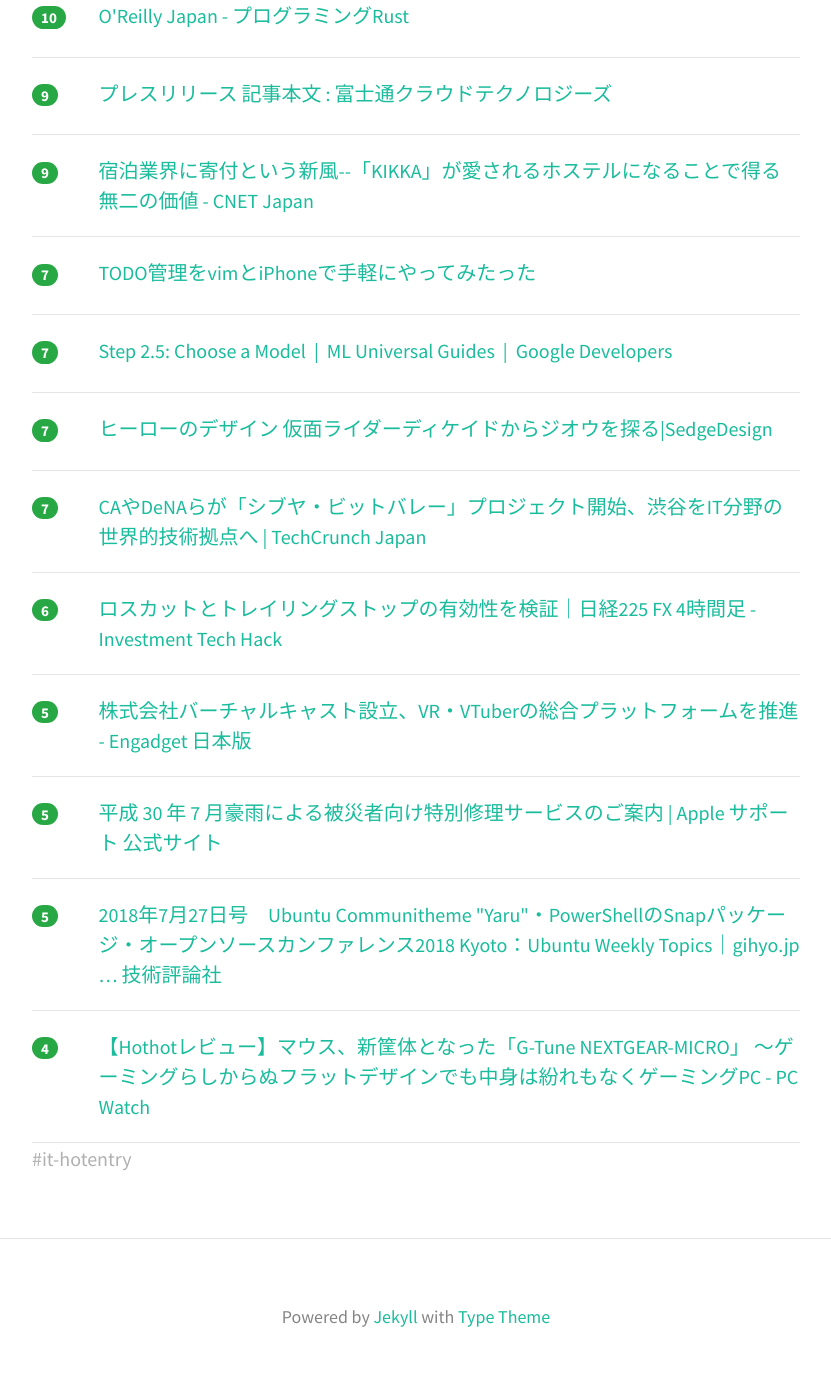
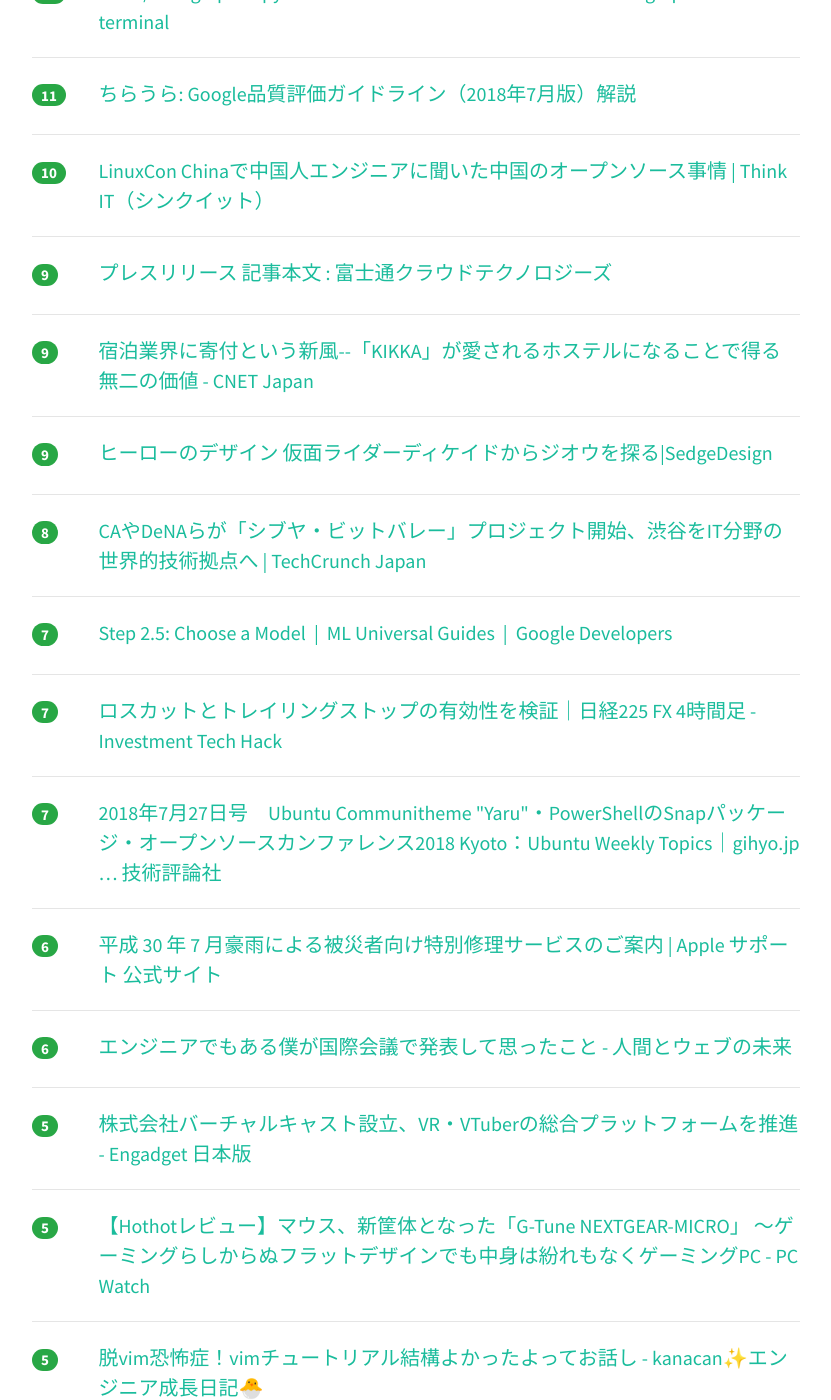
Before and after one commit to yatta47/hatena-matome-site, a Jekyll site: the page built from _posts/2018-07-28-hatena.md, in a window 1280 px wide and 1400 px high, scrolled down 4805 px. Shown: the whole window, without its empty margins (224-1055 px from the left). Built offline with Jekyll 4.4.1, drawn with Linux system fonts in a browser that asks for light colours; nearby versions of some CDN libraries; some of the changed text lies outside the part shown.

Commit message:
Updated 2018-07-28

```diff
--- a/_posts/2018-07-28-hatena.md
+++ b/_posts/2018-07-28-hatena.md
@@ -1,79 +1,79 @@
 ---
 layout: post
 title:  "2018-07-28 はてぶIT"
-date:   2018-07-28 17:03:01
+date:   2018-07-28 18:01:50
 tags: [it-hotentry]
 ---
-60 件のデータあり
+66 件のデータあり
 
 <hr><div class="row">
-<div class="col-1"><span class="badge badge-pill badge-success h2">217</span></div>
+<div class="col-1"><span class="badge badge-pill badge-success h2">222</span></div>
 <div class="col-11"><a href='http://twitter.com/HiromitsuTakagi/status/1022834429356531712' target='_blank'>Hiromitsu Takagiさんのツイート: "全く出鱈目な注意喚起。対策の案内が出鱈目。 https://t.co/gTCApCppvV （ネットワーク報道部記者 郡義之 飯田耕太）"</a></div>
 </div>
 <hr>
 <div class="row">
-<div class="col-1"><span class="badge badge-pill badge-success h2">160</span></div>
+<div class="col-1"><span class="badge badge-pill badge-success h2">176</span></div>
+<div class="col-11"><a href='https://blog.amedama.jp/entry/2018/07/28/003342' target='_blank'>Python: Selenium + Headless Chrome で Web ページ全体のスクリーンショットを撮る - CUBE SUGAR CONTAINER</a></div>
+</div>
+<hr>
+<div class="row">
+<div class="col-1"><span class="badge badge-pill badge-success h2">171</span></div>
 <div class="col-11"><a href='https://tech.nikkeibp.co.jp/atcl/nxt/news/18/02165/' target='_blank'>多摩のビル建設現場火災、AWS向けデータセンターの可能性が濃厚 | 日経 xTECH（クロステック）</a></div>
 </div>
 <hr>
 <div class="row">
-<div class="col-1"><span class="badge badge-pill badge-success h2">160</span></div>
-<div class="col-11"><a href='https://blog.amedama.jp/entry/2018/07/28/003342' target='_blank'>Python: Selenium + Headless Chrome で Web ページ全体のスクリーンショットを撮る - CUBE SUGAR CONTAINER</a></div>
-</div>
-<hr>
-<div class="row">
-<div class="col-1"><span class="badge badge-pill badge-success h2">147</span></div>
+<div class="col-1"><span class="badge badge-pill badge-success h2">155</span></div>
 <div class="col-11"><a href='http://kabumatome.doorblog.jp/archives/65923409.html' target='_blank'>安藤ハザマ、Amazonの新データセンターと噂の工事中建物を燃やす : 市況かぶ全力２階建</a></div>
 </div>
 <hr>
 <div class="row">
-<div class="col-1"><span class="badge badge-pill badge-success h2">144</span></div>
+<div class="col-1"><span class="badge badge-pill badge-success h2">154</span></div>
 <div class="col-11"><a href='http://nomolk.hatenablog.com/entry/2018/07/28/005600' target='_blank'>Python+OpenCVで居眠りを検出してArduinoでエアコンの設定温度を下げる - nomolkのブログ</a></div>
 </div>
 <hr>
 <div class="row">
-<div class="col-1"><span class="badge badge-pill badge-success h2">86</span></div>
+<div class="col-1"><span class="badge badge-pill badge-success h2">87</span></div>
 <div class="col-11"><a href='http://halide-lang.org/' target='_blank'>Halide</a></div>
 </div>
 <hr>
 <div class="row">
-<div class="col-1"><span class="badge badge-pill badge-success h2">46</span></div>
+<div class="col-1"><span class="badge badge-pill badge-success h2">62</span></div>
+<div class="col-11"><a href='https://smhn.info/201807-nhk-trendmicro' target='_blank'>NHK、トレンドマイクロの言い分を垂れ流し。本当に必要な対策を掲載せず – すまほん!!</a></div>
+</div>
+<hr>
+<div class="row">
+<div class="col-1"><span class="badge badge-pill badge-success h2">48</span></div>
 <div class="col-11"><a href='https://qiita.com/cawpea/items/c6cc6e2b9baaec1bca62' target='_blank'>Vue.jsで開発を始める前に決めておきたい事</a></div>
 </div>
 <hr>
 <div class="row">
-<div class="col-1"><span class="badge badge-pill badge-success h2">41</span></div>
-<div class="col-11"><a href='https://smhn.info/201807-nhk-trendmicro' target='_blank'>NHK、トレンドマイクロの言い分を垂れ流し。本当に必要な対策を掲載せず – すまほん!!</a></div>
+<div class="col-1"><span class="badge badge-pill badge-success h2">40</span></div>
+<div class="col-11"><a href='https://qiita.com/HeRo/items/4e65dcc82783b2766c03' target='_blank'>GAS のGoogle謹製CLIツール clasp</a></div>
 </div>
 <hr>
 <div class="row">
 <div class="col-1"><span class="badge badge-pill badge-success h2">35</span></div>
-<div class="col-11"><a href='https://qiita.com/HeRo/items/4e65dcc82783b2766c03' target='_blank'>GAS のGoogle謹製CLIツール clasp</a></div>
+<div class="col-11"><a href='https://design-develop.net/design/20-free-adobe-xd-ui-kits.html' target='_blank'>デザイナーのための フリーAdobe XD用UIキット20種「20 Free Adobe XD UI Kits For Web & Mobile App Designers」 | DesignDevelop</a></div>
+</div>
+<hr>
+<div class="row">
+<div class="col-1"><span class="badge badge-pill badge-success h2">33</span></div>
+<div class="col-11"><a href='https://tatsu-zine.com/books/clean-architecture' target='_blank'>Clean Architecture 達人に学ぶソフトウェアの構造と設計【委託】 - 達人出版会</a></div>
 </div>
 <hr>
 <div class="row">
 <div class="col-1"><span class="badge badge-pill badge-success h2">32</span></div>
-<div class="col-11"><a href='https://tatsu-zine.com/books/clean-architecture' target='_blank'>Clean Architecture 達人に学ぶソフトウェアの構造と設計【委託】 - 達人出版会</a></div>
+<div class="col-11"><a href='https://sudofox.hatenablog.com/entry/2018/07/28/063745' target='_blank'>An Open Letter to Google - austinburk's blog</a></div>
 </div>
 <hr>
 <div class="row">
 <div class="col-1"><span class="badge badge-pill badge-success h2">31</span></div>
-<div class="col-11"><a href='https://sudofox.hatenablog.com/entry/2018/07/28/063745' target='_blank'>An Open Letter to Google - austinburk's blog</a></div>
+<div class="col-11"><a href='https://fa-works.com/blog/how-to-receive-a-million-packets' target='_blank'>100万ppsを受信するプログラムを書くのはどのくらい難しいのか？【翻訳】CloudFlare ブログ | FAworks</a></div>
 </div>
 <hr>
 <div class="row">
 <div class="col-1"><span class="badge badge-pill badge-success h2">29</span></div>
-<div class="col-11"><a href='https://design-develop.net/design/20-free-adobe-xd-ui-kits.html' target='_blank'>デザイナーのための フリーAdobe XD用UIキット20種「20 Free Adobe XD UI Kits For Web & Mobile App Designers」 | DesignDevelop</a></div>
-</div>
-<hr>
-<div class="row">
-<div class="col-1"><span class="badge badge-pill badge-success h2">28</span></div>
 <div class="col-11"><a href='https://japan.cnet.com/article/35122553/' target='_blank'>［ブックレビュー］伝えるコツは順番にあった--「一番伝わる説明の順番」 - CNET Japan</a></div>
-</div>
-<hr>
-<div class="row">
-<div class="col-1"><span class="badge badge-pill badge-success h2">28</span></div>
-<div class="col-11"><a href='https://fa-works.com/blog/how-to-receive-a-million-packets' target='_blank'>100万ppsを受信するプログラムを書くのはどのくらい難しいのか？【翻訳】CloudFlare ブログ | FAworks</a></div>
 </div>
 <hr>
 <div class="row">
@@ -82,28 +82,38 @@ tags: [it-hotentry]
 </div>
 <hr>
 <div class="row">
+<div class="col-1"><span class="badge badge-pill badge-success h2">27</span></div>
+<div class="col-11"><a href='https://speakerdeck.com/budougumi0617/traps-and-explanations-in-go' target='_blank'>初級者向けGoの落とし穴と解説 / Traps and Explanations in Go - Speaker Deck</a></div>
+</div>
+<hr>
+<div class="row">
 <div class="col-1"><span class="badge badge-pill badge-success h2">26</span></div>
 <div class="col-11"><a href='https://qiita.com/msssgur/items/a0c4ceeabb68e9ed9743' target='_blank'>chrootとDockerの使い分け</a></div>
 </div>
 <hr>
 <div class="row">
-<div class="col-1"><span class="badge badge-pill badge-success h2">26</span></div>
-<div class="col-11"><a href='https://speakerdeck.com/budougumi0617/traps-and-explanations-in-go' target='_blank'>初級者向けGoの落とし穴と解説 / Traps and Explanations in Go - Speaker Deck</a></div>
-</div>
-<hr>
-<div class="row">
-<div class="col-1"><span class="badge badge-pill badge-success h2">23</span></div>
+<div class="col-1"><span class="badge badge-pill badge-success h2">25</span></div>
 <div class="col-11"><a href='https://usecontrast.com/' target='_blank'>Contrast for Mac</a></div>
 </div>
 <hr>
 <div class="row">
-<div class="col-1"><span class="badge badge-pill badge-success h2">23</span></div>
+<div class="col-1"><span class="badge badge-pill badge-success h2">24</span></div>
 <div class="col-11"><a href='https://wired.jp/2018/07/27/regulation-of-facial-recognition/' target='_blank'>「顔認識は規制すべき」という、マイクロソフトの意外な要望の真意｜WIRED.jp</a></div>
 </div>
 <hr>
 <div class="row">
 <div class="col-1"><span class="badge badge-pill badge-success h2">22</span></div>
 <div class="col-11"><a href='http://www.itmedia.co.jp/news/articles/1807/27/news133.html' target='_blank'>自分のキャラに魂を入れる「魔法」　VTuberだけではない、ピクシブが「VRoid Studio」を開発した理由 (1/2) - ITmedia NEWS</a></div>
+</div>
+<hr>
+<div class="row">
+<div class="col-1"><span class="badge badge-pill badge-success h2">22</span></div>
+<div class="col-11"><a href='https://japan.zdnet.com/article/35123118/' target='_blank'>どうなるPython--生みの親「優しい終身の独裁者から引退」表明で衝撃 - ZDNet Japan</a></div>
+</div>
+<hr>
+<div class="row">
+<div class="col-1"><span class="badge badge-pill badge-success h2">21</span></div>
+<div class="col-11"><a href='https://simchange.jp/travel-sim/' target='_blank'>海外で使える格安SIMを紹介！海外でデータ通信するには？</a></div>
 </div>
 <hr>
 <div class="row">
@@ -138,17 +148,17 @@ tags: [it-hotentry]
 <hr>
 <div class="row">
 <div class="col-1"><span class="badge badge-pill badge-success h2">18</span></div>
+<div class="col-11"><a href='http://ogimotokin.hatenablog.com/entry/2018/07/28/020711' target='_blank'>M5stack（ESP32)でお風呂沸かしボタン押しロボットを作ってみた - OGIMOノート</a></div>
+</div>
+<hr>
+<div class="row">
+<div class="col-1"><span class="badge badge-pill badge-success h2">18</span></div>
 <div class="col-11"><a href='http://7shi.hateblo.jp/entry/2018/07/27/185311' target='_blank'>はてなブログで数式を書く - 七誌の開発日記</a></div>
 </div>
 <hr>
 <div class="row">
 <div class="col-1"><span class="badge badge-pill badge-success h2">18</span></div>
-<div class="col-11"><a href='https://japan.zdnet.com/article/35123118/' target='_blank'>どうなるPython--生みの親「優しい終身の独裁者から引退」表明で衝撃 - ZDNet Japan</a></div>
-</div>
-<hr>
-<div class="row">
-<div class="col-1"><span class="badge badge-pill badge-success h2">18</span></div>
-<div class="col-11"><a href='https://simchange.jp/travel-sim/' target='_blank'>海外で使える格安SIMを紹介！海外でデータ通信するには？</a></div>
+<div class="col-11"><a href='http://www.itmedia.co.jp/mobile/articles/1807/28/news020.html' target='_blank'>なぜ「Xperia XZ2」より「XZ1」が売れているのか？　比較して分かったこと (1/2) - ITmedia Mobile</a></div>
 </div>
 <hr>
 <div class="row">
@@ -162,13 +172,8 @@ tags: [it-hotentry]
 </div>
 <hr>
 <div class="row">
-<div class="col-1"><span class="badge badge-pill badge-success h2">17</span></div>
-<div class="col-11"><a href='http://ogimotokin.hatenablog.com/entry/2018/07/28/020711' target='_blank'>M5stack（ESP32)でお風呂沸かしボタン押しロボットを作ってみた - OGIMOノート</a></div>
-</div>
-<hr>
-<div class="row">
-<div class="col-1"><span class="badge badge-pill badge-success h2">17</span></div>
-<div class="col-11"><a href='http://www.itmedia.co.jp/mobile/articles/1807/28/news020.html' target='_blank'>なぜ「Xperia XZ2」より「XZ1」が売れているのか？　比較して分かったこと (1/2) - ITmedia Mobile</a></div>
+<div class="col-1"><span class="badge badge-pill badge-success h2">16</span></div>
+<div class="col-11"><a href='https://japan.cnet.com/article/35123097/' target='_blank'>従業員が今後も使いたいICTツールはノートPCに接続するPCモニタ--IDC調べ - CNET Japan</a></div>
 </div>
 <hr>
 <div class="row">
@@ -187,8 +192,23 @@ tags: [it-hotentry]
 </div>
 <hr>
 <div class="row">
+<div class="col-1"><span class="badge badge-pill badge-success h2">15</span></div>
+<div class="col-11"><a href='http://www.macotakara.jp/blog/rumor/entry-35399.html' target='_blank'>次期iPad Pro、ダイヤモンドカットデザインを強調したデザインに変わる？ | Rumor | Macお宝鑑定団 blog（羅針盤）</a></div>
+</div>
+<hr>
+<div class="row">
 <div class="col-1"><span class="badge badge-pill badge-success h2">14</span></div>
-<div class="col-11"><a href='https://japan.cnet.com/article/35123097/' target='_blank'>従業員が今後も使いたいICTツールはノートPCに接続するPCモニタ--IDC調べ - CNET Japan</a></div>
+<div class="col-11"><a href='https://www.oreilly.co.jp/books/9784873118550/' target='_blank'>O'Reilly Japan - プログラミングRust</a></div>
+</div>
+<hr>
+<div class="row">
+<div class="col-1"><span class="badge badge-pill badge-success h2">14</span></div>
+<div class="col-11"><a href='https://jp.techcrunch.com/2018/07/28/2018-07-27-google-home-routines-vs-schedule/' target='_blank'>Google Assistantで複数の一連の仕事をスケジューリングできるようになった | TechCrunch Japan</a></div>
+</div>
+<hr>
+<div class="row">
+<div class="col-1"><span class="badge badge-pill badge-success h2">14</span></div>
+<div class="col-11"><a href='https://dot.asahi.com/aera/2018072800012.html' target='_blank'>オウム豊田亨死刑囚　執行までの3週間に親友が見た苦悩　麻原執行後に筆記具を取り上げられた (1/2) 〈AERA〉｜AERA dot. (アエラドット)</a></div>
 </div>
 <hr>
 <div class="row">
@@ -199,11 +219,6 @@ tags: [it-hotentry]
 <div class="row">
 <div class="col-1"><span class="badge badge-pill badge-success h2">13</span></div>
 <div class="col-11"><a href='https://aws.amazon.com/blogs/aws/thoughts-on-machine-learning-accuracy/' target='_blank'>Thoughts On Machine Learning Accuracy | AWS News Blog</a></div>
-</div>
-<hr>
-<div class="row">
-<div class="col-1"><span class="badge badge-pill badge-success h2">13</span></div>
-<div class="col-11"><a href='https://jp.techcrunch.com/2018/07/28/2018-07-27-google-home-routines-vs-schedule/' target='_blank'>Google Assistantで複数の一連の仕事をスケジューリングできるようになった | TechCrunch Japan</a></div>
 </div>
 <hr>
 <div class="row">
@@ -223,17 +238,17 @@ tags: [it-hotentry]
 <hr>
 <div class="row">
 <div class="col-1"><span class="badge badge-pill badge-success h2">12</span></div>
-<div class="col-11"><a href='http://www.macotakara.jp/blog/rumor/entry-35399.html' target='_blank'>次期iPad Pro、ダイヤモンドカットデザインを強調したデザインに変わる？ | Rumor | Macお宝鑑定団 blog（羅針盤）</a></div>
+<div class="col-11"><a href='https://qiita.com/skyfish20ch/items/781407972c84de05af60' target='_blank'>keras データセット作成、画像分類　</a></div>
+</div>
+<hr>
+<div class="row">
+<div class="col-1"><span class="badge badge-pill badge-success h2">11</span></div>
+<div class="col-11"><a href='https://qiita.com/callmekohei/items/011e5b153190723dd186' target='_blank'>TODO管理をvimとiPhoneで手軽にやってみたった</a></div>
 </div>
 <hr>
 <div class="row">
 <div class="col-1"><span class="badge badge-pill badge-success h2">11</span></div>
 <div class="col-11"><a href='https://github.com/mkaz/termgraph' target='_blank'>mkaz/termgraph: a python command-line tool which draws basic graphs in the terminal</a></div>
-</div>
-<hr>
-<div class="row">
-<div class="col-1"><span class="badge badge-pill badge-success h2">11</span></div>
-<div class="col-11"><a href='https://qiita.com/skyfish20ch/items/781407972c84de05af60' target='_blank'>keras データセット作成、画像分類　</a></div>
 </div>
 <hr>
 <div class="row">
@@ -247,11 +262,6 @@ tags: [it-hotentry]
 </div>
 <hr>
 <div class="row">
-<div class="col-1"><span class="badge badge-pill badge-success h2">10</span></div>
-<div class="col-11"><a href='https://www.oreilly.co.jp/books/9784873118550/' target='_blank'>O'Reilly Japan - プログラミングRust</a></div>
-</div>
-<hr>
-<div class="row">
 <div class="col-1"><span class="badge badge-pill badge-success h2">9</span></div>
 <div class="col-11"><a href='https://fjct.fujitsu.com/press-release/20180725.html' target='_blank'>プレスリリース 記事本文 : 富士通クラウドテクノロジーズ</a></div>
 </div>
@@ -262,8 +272,13 @@ tags: [it-hotentry]
 </div>
 <hr>
 <div class="row">
-<div class="col-1"><span class="badge badge-pill badge-success h2">7</span></div>
-<div class="col-11"><a href='https://qiita.com/callmekohei/items/011e5b153190723dd186' target='_blank'>TODO管理をvimとiPhoneで手軽にやってみたった</a></div>
+<div class="col-1"><span class="badge badge-pill badge-success h2">9</span></div>
+<div class="col-11"><a href='https://www.sedge-design.com/2018/07/decade-to-zio.html' target='_blank'>ヒーローのデザイン 仮面ライダーディケイドからジオウを探る|SedgeDesign</a></div>
+</div>
+<hr>
+<div class="row">
+<div class="col-1"><span class="badge badge-pill badge-success h2">8</span></div>
+<div class="col-11"><a href='https://jp.techcrunch.com/2018/07/27/shibuya-bit-valley/' target='_blank'>CAやDeNAらが「シブヤ・ビットバレー」プロジェクト開始、渋谷をIT分野の世界的技術拠点へ | TechCrunch Japan</a></div>
 </div>
 <hr>
 <div class="row">
@@ -273,17 +288,22 @@ tags: [it-hotentry]
 <hr>
 <div class="row">
 <div class="col-1"><span class="badge badge-pill badge-success h2">7</span></div>
-<div class="col-11"><a href='https://www.sedge-design.com/2018/07/decade-to-zio.html' target='_blank'>ヒーローのデザイン 仮面ライダーディケイドからジオウを探る|SedgeDesign</a></div>
+<div class="col-11"><a href='https://investment.abbamboo.com/backtesting/stop-order-atr/' target='_blank'>ロスカットとトレイリングストップの有効性を検証｜日経225 FX 4時間足 - Investment Tech Hack</a></div>
 </div>
 <hr>
 <div class="row">
 <div class="col-1"><span class="badge badge-pill badge-success h2">7</span></div>
-<div class="col-11"><a href='https://jp.techcrunch.com/2018/07/27/shibuya-bit-valley/' target='_blank'>CAやDeNAらが「シブヤ・ビットバレー」プロジェクト開始、渋谷をIT分野の世界的技術拠点へ | TechCrunch Japan</a></div>
+<div class="col-11"><a href='http://gihyo.jp/admin/clip/01/ubuntu-topics/201807/27' target='_blank'>2018年7月27日号　Ubuntu Communitheme "Yaru"・PowerShellのSnapパッケージ・オープンソースカンファレンス2018 Kyoto：Ubuntu Weekly Topics｜gihyo.jp … 技術評論社</a></div>
 </div>
 <hr>
 <div class="row">
 <div class="col-1"><span class="badge badge-pill badge-success h2">6</span></div>
-<div class="col-11"><a href='https://investment.abbamboo.com/backtesting/stop-order-atr/' target='_blank'>ロスカットとトレイリングストップの有効性を検証｜日経225 FX 4時間足 - Investment Tech Hack</a></div>
+<div class="col-11"><a href='https://support.apple.com/ja-jp/repair-service-western-japan' target='_blank'>平成 30 年 7 月豪雨による被災者向け特別修理サービスのご案内 | Apple サポート 公式サイト</a></div>
+</div>
+<hr>
+<div class="row">
+<div class="col-1"><span class="badge badge-pill badge-success h2">6</span></div>
+<div class="col-11"><a href='https://hb.matsumoto-r.jp/entry/2018/07/27/234649' target='_blank'>エンジニアでもある僕が国際会議で発表して思ったこと - 人間とウェブの未来</a></div>
 </div>
 <hr>
 <div class="row">
@@ -293,16 +313,26 @@ tags: [it-hotentry]
 <hr>
 <div class="row">
 <div class="col-1"><span class="badge badge-pill badge-success h2">5</span></div>
-<div class="col-11"><a href='https://support.apple.com/ja-jp/repair-service-western-japan' target='_blank'>平成 30 年 7 月豪雨による被災者向け特別修理サービスのご案内 | Apple サポート 公式サイト</a></div>
+<div class="col-11"><a href='https://pc.watch.impress.co.jp/docs/column/hothot/1135227.html' target='_blank'>【Hothotレビュー】マウス、新筐体となった「G-Tune NEXTGEAR-MICRO」 ～ゲーミングらしからぬフラットデザインでも中身は紛れもなくゲーミングPC - PC Watch</a></div>
 </div>
 <hr>
 <div class="row">
 <div class="col-1"><span class="badge badge-pill badge-success h2">5</span></div>
-<div class="col-11"><a href='http://gihyo.jp/admin/clip/01/ubuntu-topics/201807/27' target='_blank'>2018年7月27日号　Ubuntu Communitheme "Yaru"・PowerShellのSnapパッケージ・オープンソースカンファレンス2018 Kyoto：Ubuntu Weekly Topics｜gihyo.jp … 技術評論社</a></div>
+<div class="col-11"><a href='https://kanacan.hatenablog.com/entry/2018/07/26/182858' target='_blank'>脱vim恐怖症！vimチュートリアル結構よかったよってお話し - kanacan✨エンジニア成長日記🐣</a></div>
+</div>
+<hr>
+<div class="row">
+<div class="col-1"><span class="badge badge-pill badge-success h2">5</span></div>
+<div class="col-11"><a href='https://www.slideshare.net/snuffkin/elasticsearch-107454226' target='_blank'>はじめてのElasticsearchクラスタ</a></div>
+</div>
+<hr>
+<div class="row">
+<div class="col-1"><span class="badge badge-pill badge-success h2">5</span></div>
+<div class="col-11"><a href='https://ytooyama.hatenadiary.jp/entry/2018/07/27/223815' target='_blank'>Ubuntu 18.04.1を新規インストールするときはapt lineに注意しよう - ytooyamaのブログ</a></div>
 </div>
 <hr>
 <div class="row">
 <div class="col-1"><span class="badge badge-pill badge-success h2">4</span></div>
-<div class="col-11"><a href='https://pc.watch.impress.co.jp/docs/column/hothot/1135227.html' target='_blank'>【Hothotレビュー】マウス、新筐体となった「G-Tune NEXTGEAR-MICRO」 ～ゲーミングらしからぬフラットデザインでも中身は紛れもなくゲーミングPC - PC Watch</a></div>
+<div class="col-11"><a href='https://qiita.com/stkhsh/items/9c23d38282d2836d023f' target='_blank'>CSSの擬似要素のプロパティをjQueryで動的に変えてみた</a></div>
 </div>
 <hr>
```
